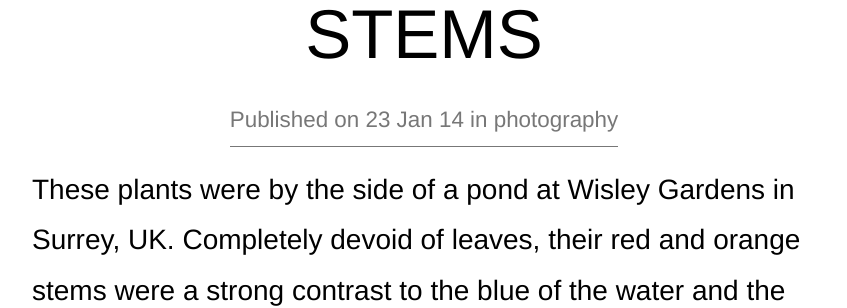
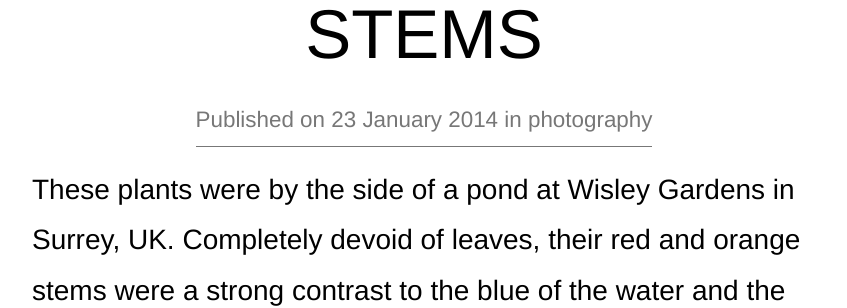
Before and after one commit to Druid-of-Luhn/druid-of-luhn.github.io, a Jekyll site: the page built from _posts/2014-01-23-Red-and-Orange-Stems.md, in a window 1280 px wide. Shown: the part 967-1275 px from the top of the page, without its empty margins (216-1063 px from the left). Built offline with Jekyll 4.4.1, drawn with Linux system fonts in a browser that asks for light colours.

Commit message:
Extracted post date format into an include and made it more complete.

```diff
--- /dev/null
+++ b/_includes/post-date.html
@@ -0,0 +1 @@
+Published on <time class="post__date  meta__item" datetime="{{ post.date }}">{{ post.date | date: "%-d %B %Y" }}</time> in
--- a/_includes/post-list-item.html
+++ b/_includes/post-list-item.html
@@ -7,7 +7,7 @@
             </a>
         </h2>
         <span class="post__meta">
-            published on <time class="post__date" datetime="{{ post.date }}">{{ post.date | date: "%-d %b %y" }}</time> in
+            {% include post-date.html %}
             <span class="post__category">{{ post.category }}</span>
         </span>
     </header>
--- a/_includes/post.html
+++ b/_includes/post.html
@@ -3,7 +3,7 @@
     <header class="post__header">
         <h1 class="post__title">{{ post.title }}</h1>
         <span class="post__meta">
-            Published on <time class="post__date  meta__item" datetime="{{ post.date }}">{{ post.date | date: "%-d %b %y" }}</time> in
+            {% include post-date.html %}
             <span class="post__category  meta__item">{{ post.category }}</span>
             {% include tags.html %}
         </span>
```
